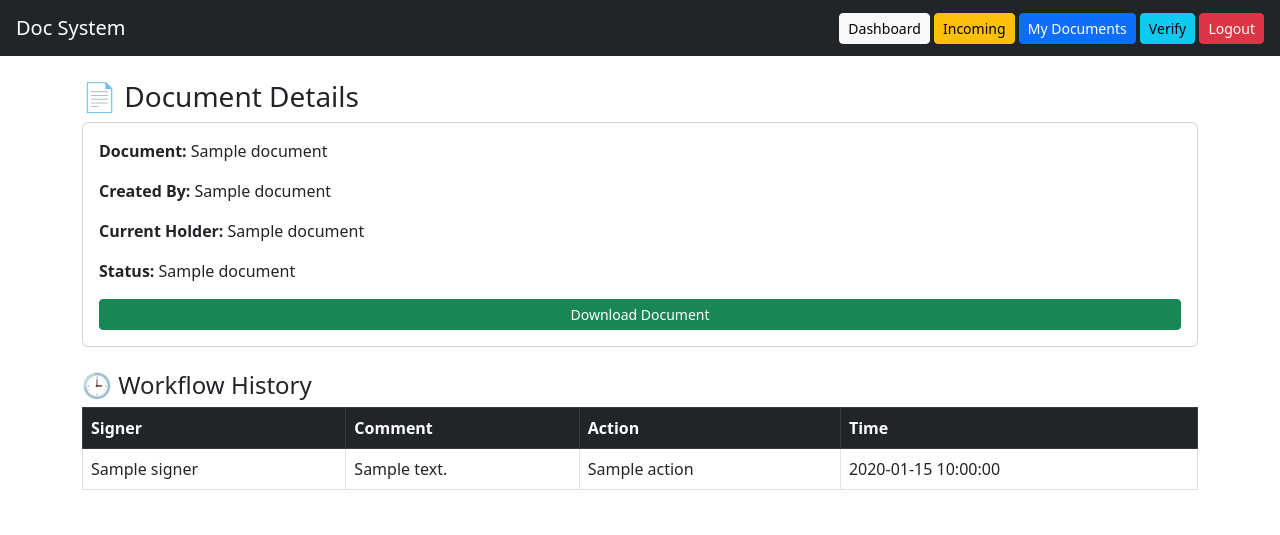
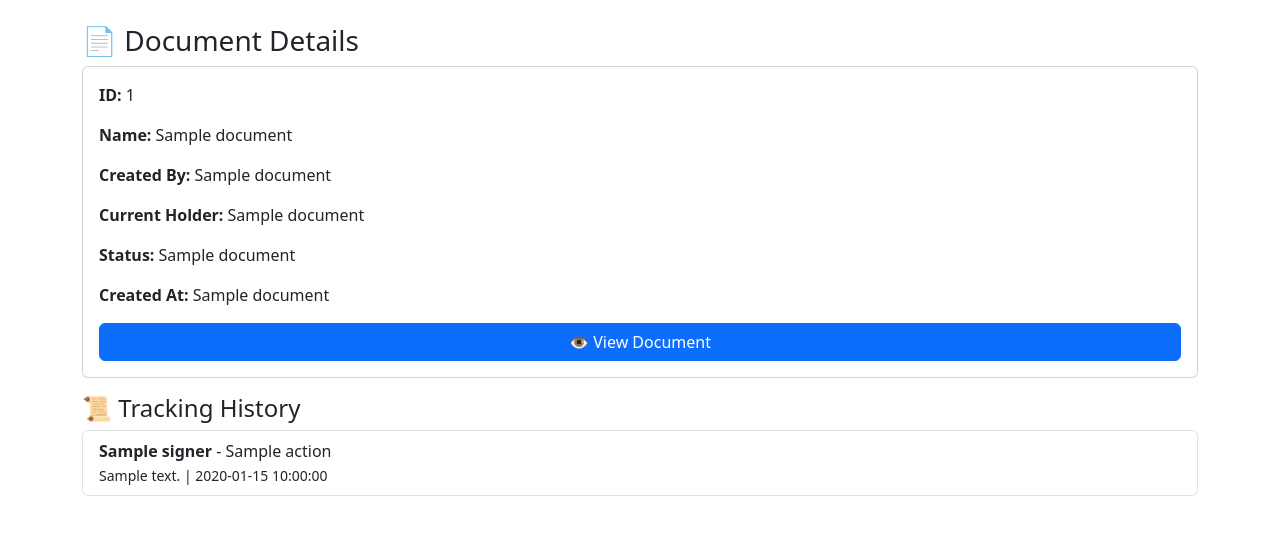
Before and after one commit to St-thomas-Aquinas/Secure-sign-Version-2, a Flask app: page /document/1 in a window 1280 px wide. Shown: the top 535 px of the page. Run offline with Flask 3, Linux system fonts and the light colour scheme; the visitor is signed in with stand-in values (Sample User, id 1); a database or web service that is not in the repository returns one stand-in record (values such as "Sample title"); some libraries are stand-ins or nearby versions.

Commit message:
Update document_details.html

```diff
--- a/templates/document_details.html
+++ b/templates/document_details.html
@@ -1,72 +1,41 @@
-{% extends "base.html" %}
+<!DOCTYPE html>
+<html>
+<head>
+    <title>Document Details</title>
+    <link href="https://cdn.jsdelivr.net/npm/bootstrap@5.3.0/dist/css/bootstrap.min.css" rel="stylesheet">
+</head>
 
-{% block content %}
+<body>
 
-<h3>📄 Document Details</h3>
+<div class="container mt-4">
 
-<div class="card p-3 mb-4">
+    <h3>📄 Document Details</h3>
 
-    <p>
-        <strong>Document:</strong>
-        {{ document[1] }}
-    </p>
+    <div class="card p-3 mb-3">
+        <p><b>ID:</b> {{ document[0] }}</p>
+        <p><b>Name:</b> {{ document[1] }}</p>
+        <p><b>Created By:</b> {{ document[2] }}</p>
+        <p><b>Current Holder:</b> {{ document[3] }}</p>
+        <p><b>Status:</b> {{ document[4] }}</p>
+        <p><b>Created At:</b> {{ document[6] }}</p>
 
-    <p>
-        <strong>Created By:</strong>
-        {{ document[3] }}
-    </p>
+        <a href="{{ url_for('view_file', doc_id=document[0]) }}" class="btn btn-primary" target="_blank">
+            👁 View Document
+        </a>
+    </div>
 
-    <p>
-        <strong>Current Holder:</strong>
-        {{ document[4] }}
-    </p>
+    <h4>📜 Tracking History</h4>
 
-    <p>
-        <strong>Status:</strong>
-        {{ document[5] }}
-    </p>
-
-    <a
-        href="/download/{{ document[2] }}"
-        class="btn btn-success btn-sm"
-    >
-        Download Document
-    </a>
+    <ul class="list-group">
+        {% for h in history %}
+        <li class="list-group-item">
+            <b>{{ h[0] }}</b> - {{ h[2] }} <br>
+            <small>{{ h[1] }} | {{ h[3] }}</small>
+        </li>
+        {% endfor %}
+    </ul>
 
 </div>
 
-<h4>🕒 Workflow History</h4>
-
-<table class="table table-bordered">
-
-    <thead class="table-dark">
-
-        <tr>
-            <th>Signer</th>
-            <th>Comment</th>
-            <th>Action</th>
-            <th>Time</th>
-        </tr>
-
-    </thead>
-
-    <tbody>
-
-        {% for h in history %}
-
-        <tr>
-
-            <td>{{ h[0] }}</td>
-            <td>{{ h[1] }}</td>
-            <td>{{ h[2] }}</td>
-            <td>{{ h[3] }}</td>
-
-        </tr>
-
-        {% endfor %}
-
-    </tbody>
-
-</table>
-
-{% endblock %}
+</body>
+</html>
```
